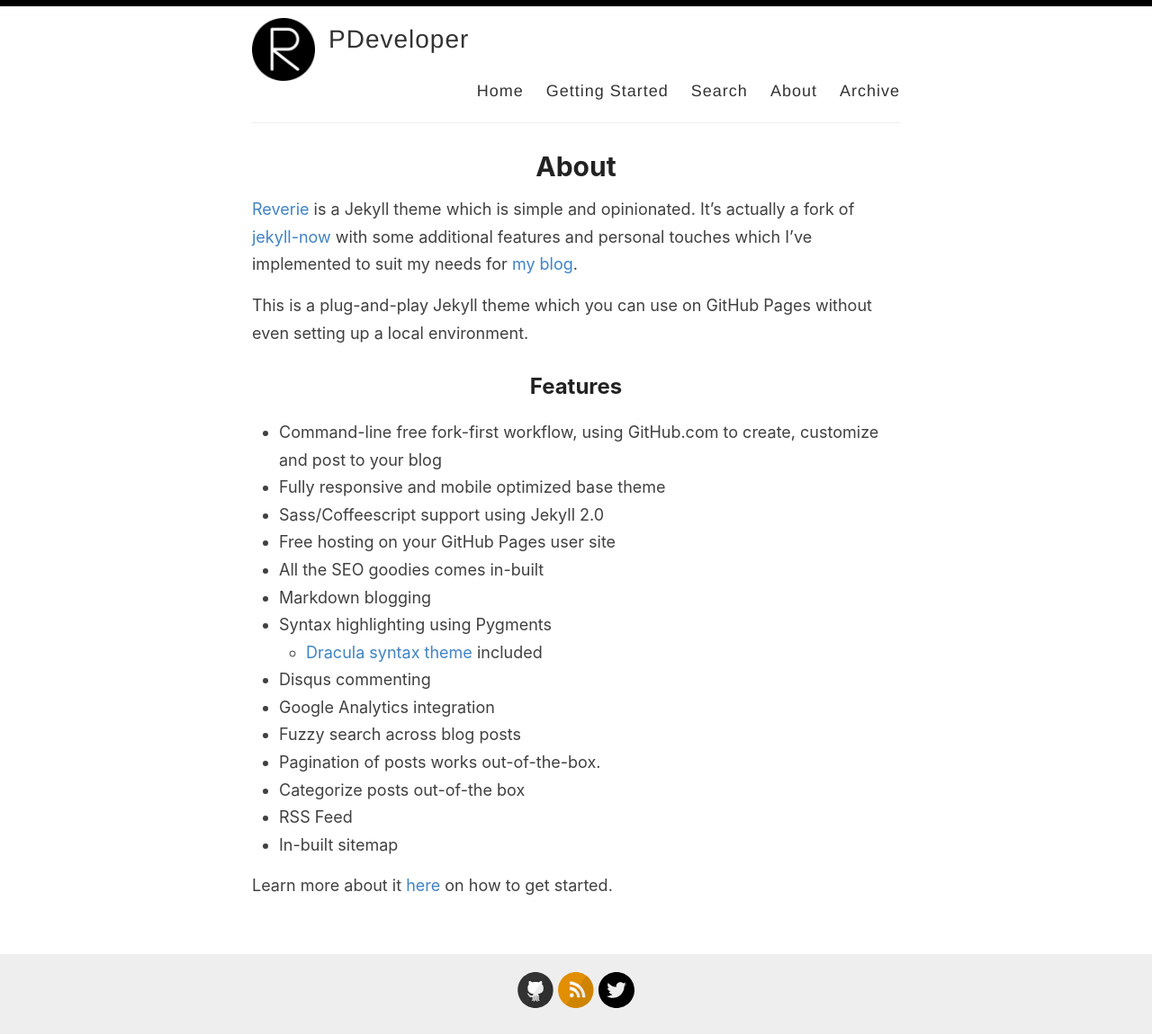
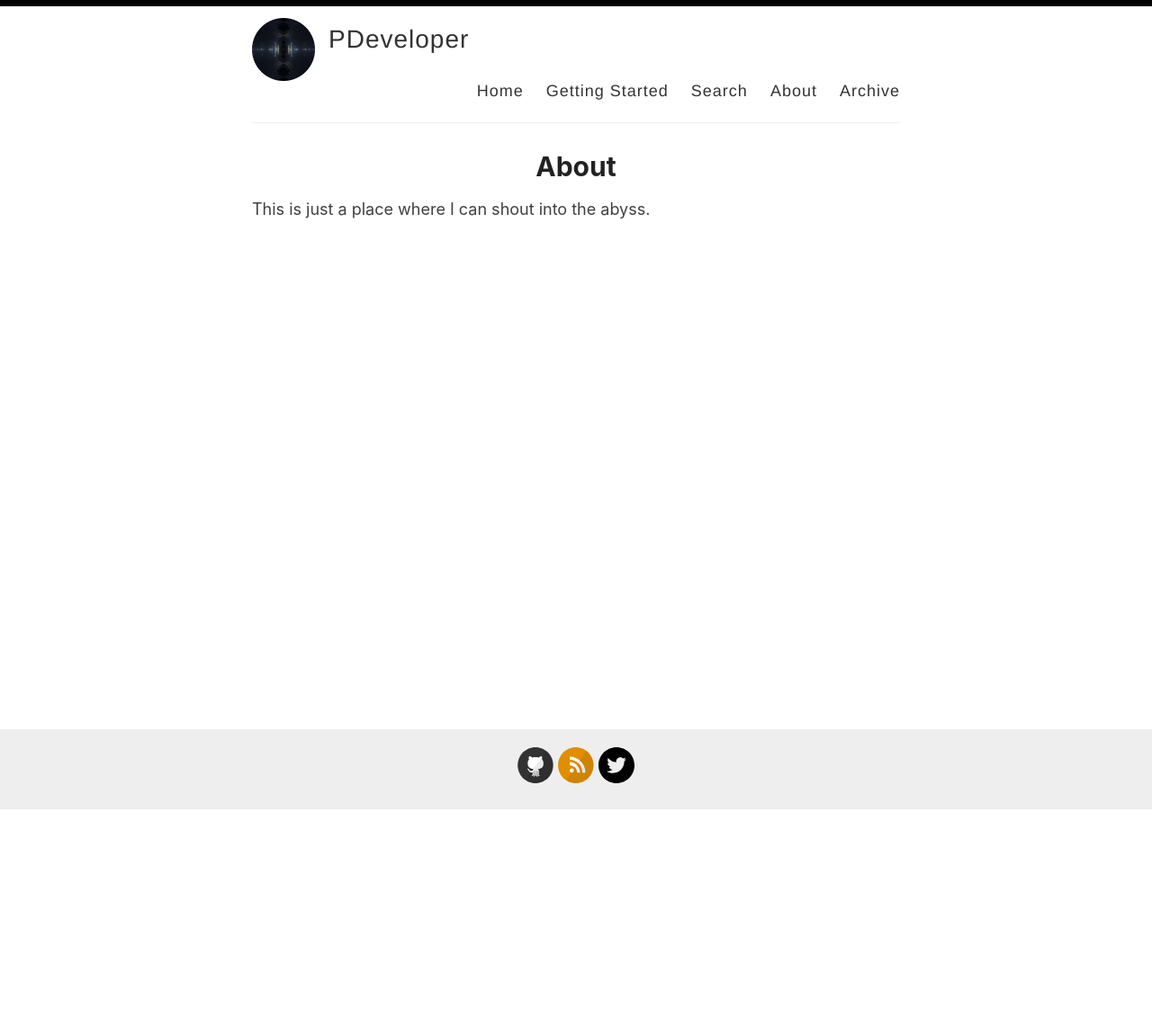
Before and after one commit to PDeveloper/pdeveloper.github.io, a Jekyll site: the page built from _pages/about.md, in a window 1280 px wide. Shown: the whole page at 90% size. Built offline with Jekyll 4.4.1, drawn with Linux system fonts in a browser that asks for light colours; after the commit the page ends 901 px from its top, so only the background shows below that.

Commit message:
Personalization De-themification

```diff
--- a/_config.yml
+++ b/_config.yml
@@ -12,7 +12,7 @@
 description:
 
 # URL of your avatar or profile pic (you could use your GitHub profile pic)
-avatar: /images/reverie.png
+avatar: /images/orberalia.png
 
 #
 # Flags below are optional
--- a/_pages/about.md
+++ b/_pages/about.md
@@ -4,26 +4,4 @@
 permalink: /about/
 ---
 
-[Reverie](https://github.com/amitmerchant1990/reverie) is a Jekyll theme which is simple and opinionated. It's actually a fork of [jekyll-now](https://github.com/barryclark/jekyll-now) with some additional features and personal touches which I've implemented to suit my needs for [my blog](https://www.amitmerchant.com).
-
-This is a plug-and-play Jekyll theme which you can use on GitHub Pages without even setting up a local environment.
-
-## Features
-
-- Command-line free fork-first workflow, using GitHub.com to create, customize and post to your blog
-- Fully responsive and mobile optimized base theme
-- Sass/Coffeescript support using Jekyll 2.0
-- Free hosting on your GitHub Pages user site
-- All the SEO goodies comes in-built
-- Markdown blogging
-- Syntax highlighting using Pygments
-    - [Dracula syntax theme](https://draculatheme.com/) included
-- Disqus commenting
-- Google Analytics integration
-- Fuzzy search across blog posts
-- Pagination of posts works out-of-the-box.
-- Categorize posts out-of-the box
-- RSS Feed
-- In-built sitemap
-
-Learn more about it [here](https://github.com/amitmerchant1990/reverie) on how to get started.
+This is just a place where I can shout into the abyss.
```
Also changed, not shown: _pages/getting-started.md (deleted, +0 -51 lines), _posts/2019-02-13-introducing-reverie-jekyll-theme.md (deleted, +0 -85 lines), _posts/2019-08-08-no-title-posts.md (deleted, +0 -6 lines), _posts/2019-12-11-pullquotes.md (deleted, +0 -14 lines), _posts/2019-7-27-super-long-article.md (deleted, +0 -11 lines), _posts/2019-7-27-this-post-demonstrates-post-content-styles.md (deleted, +0 -95 lines), _posts/2019-7-28-super-short-article.md (deleted, +0 -7 lines), _posts/2019-8-12-code-snippets.md (deleted, +0 -42 lines), _posts/2023-06-14-something.md (added, +5 -0 lines), README.md, images/categories.png (deleted), images/favicon-32x32.png, images/galaxy.jpg (deleted), images/mobile-demo.png (deleted), 4 more files.
